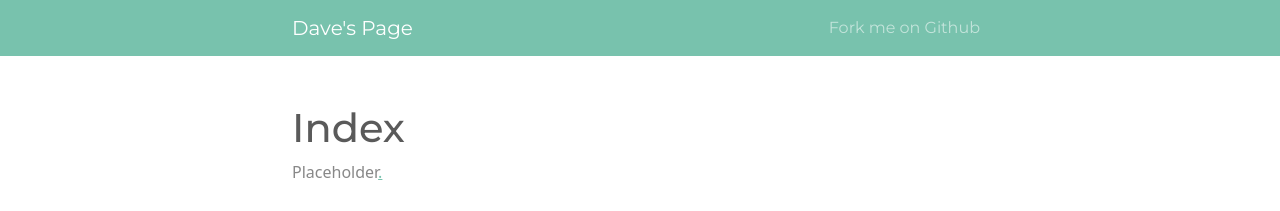
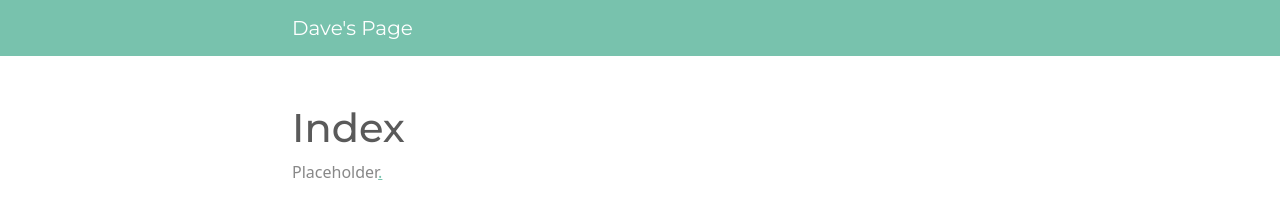
Before and after one commit to dspacks/dspacks.github.io, a Jekyll site: the page built from index.md, in a window 1280 px wide. Shown: the top 211 px of the page. Built offline with Jekyll 4.4.1, drawn with Linux system fonts in a browser that asks for light colours.

Commit message:
Update header.html

```diff
--- a/_includes/header.html
+++ b/_includes/header.html
@@ -17,7 +17,7 @@
           {%- endif -%}
         {% endfor -%}
         <li class="nav-item">
-          <a class="nav-link" href="{{ site.github.repository_url }}">Fork me on Github</a>
+          <!-- <a class="nav-link" href="{{ site.github.repository_url }}">Fork me on Github</a> -->
         </li>
       </ul>
     </div>
```
